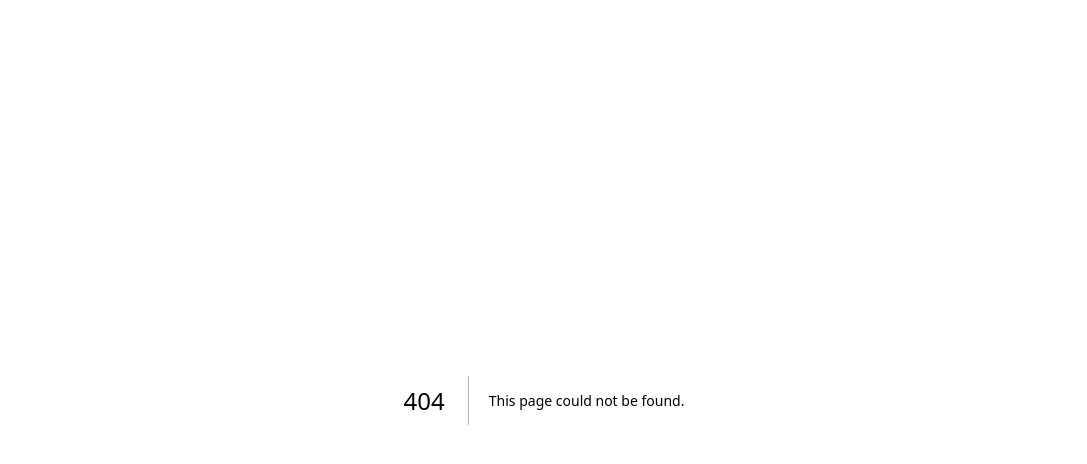
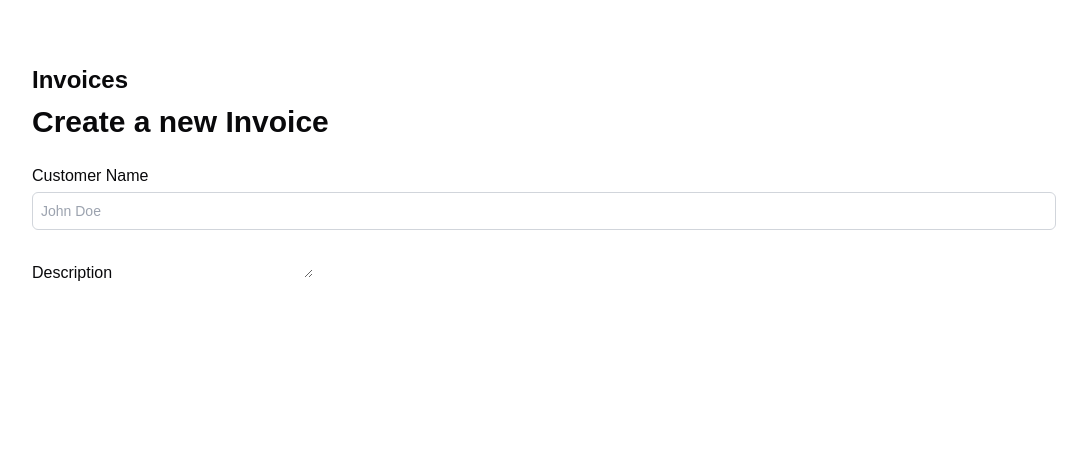
Before and after one commit to kokoforbes/quickbill, a Next.js app: page /invoices/new in a window 1280 px wide. Before the commit this address had no page. Shown: the top 464 px of the page, without its empty margins (96-1183 px from the left). Built offline with nearby package versions, Linux system fonts and the light colour scheme.

Commit message:
created new invoice route

```diff
--- a/src/app/dashboard/page.tsx
+++ b/src/app/dashboard/page.tsx
@@ -20,7 +20,7 @@ export default function dashboard() {
         <h1 className='text-5xl font-bold'>Invoices</h1>
 
         <Button variant='ghost' className='inline-flex gap-2' asChild>
-          <Link href=''>
+          <Link href='/invoices/new'>
             <CirclePlus className='h-4 w-4' />
             Create Invoice
           </Link>
--- /dev/null
+++ b/src/app/invoices/new/page.tsx
@@ -0,0 +1,28 @@
+export default function NewInvoice() {
+  return (
+    <main className='flex flex-col justify-center gap-6 h-full max-w-5xl mx-auto my-16'>
+      <div className='flex flex-col gap-2'>
+        <h4 className='text-2xl font-bold'>Invoices</h4>
+        <h1 className='text-3xl font-bold'>Create a new Invoice</h1>
+      </div>
+
+      <form>
+        <div>
+          <label className='block'>
+            Customer Name
+            <input
+              type='text'
+              className='mt-1 block w-full border border-gray-300 rounded-md p-2 text-sm focus:outline-none focus:border-blue-500'
+              placeholder='John Doe'
+            />
+          </label>
+        </div>
+
+        <div>
+          <label>Description</label>
+          <textarea className=''></textarea>
+        </div>
+      </form>
+    </main>
+  );
+}
```
